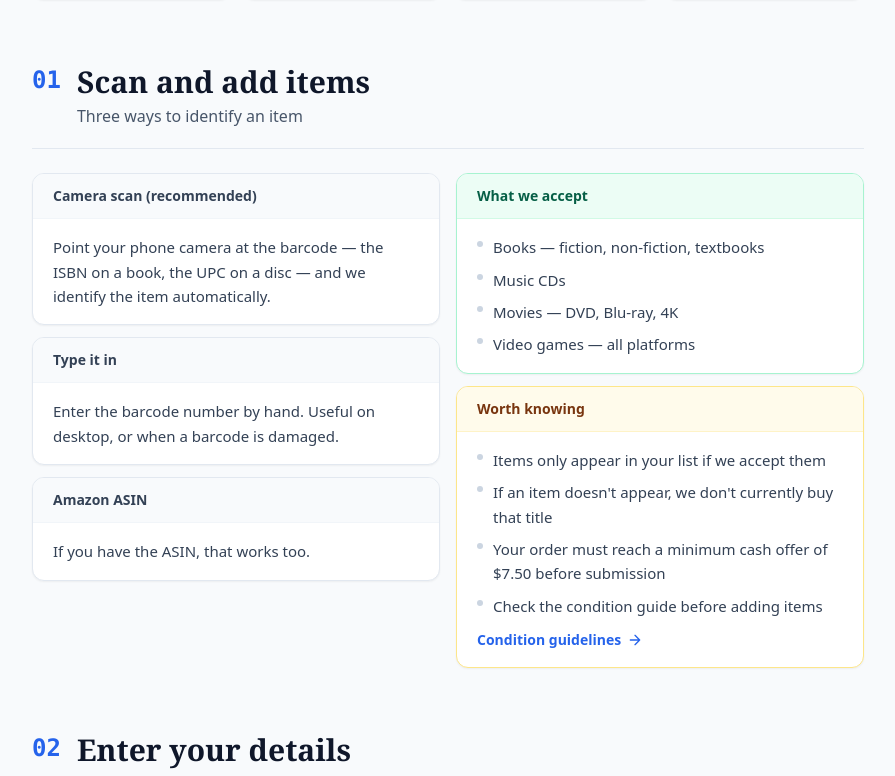
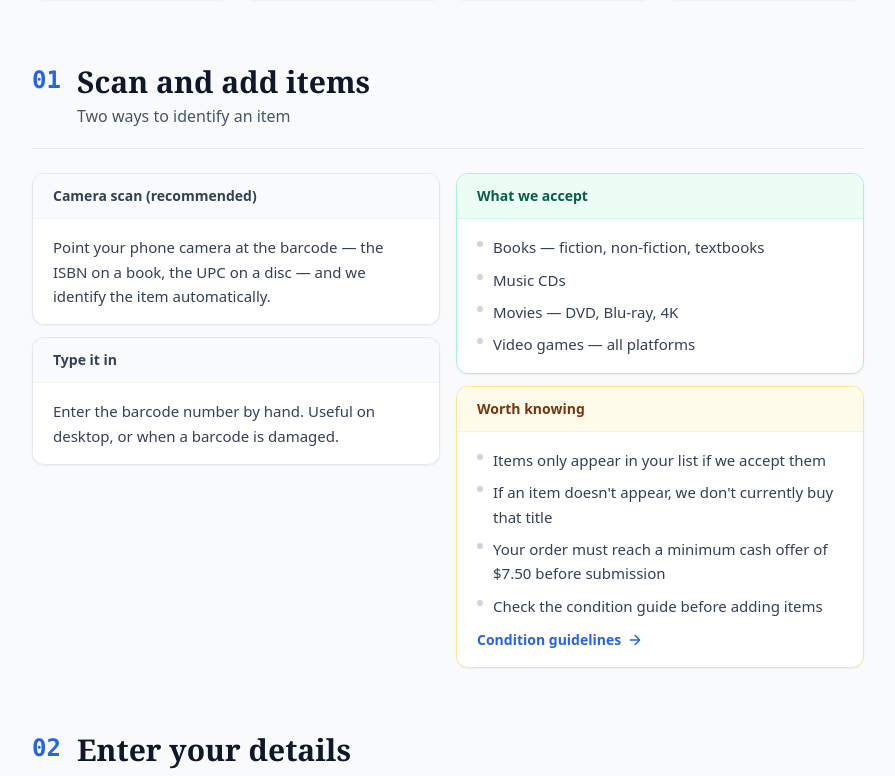
Before and after one commit to teskapnj/new-book-marketplace, a Next.js app: page /seller-guide in a window 1280 px wide. Shown: the part 782-1558 px from the top of the page, without its empty margins (192-1087 px from the left). Built offline with nearby package versions, Linux system fonts and the light colour scheme; no server answers.

Commit message:
Remove visible ASIN instructions

```diff
--- a/app/help/page.tsx
+++ b/app/help/page.tsx
@@ -29,7 +29,7 @@ const GROUPS: Group[] = [
       },
       {
         q: "What can I scan?",
-        a: "The ISBN on a book, the UPC on a CD, DVD, Blu-ray, 4K disc, or game. Amazon ASINs work too. If a barcode is damaged, type the number in instead.",
+        a: "The ISBN on a book, or the UPC on a CD, DVD, Blu-ray, 4K disc, or game. If a barcode is damaged, type the number in instead.",
       },
       {
         q: "What do you buy?",
--- a/app/seller-guide/page.tsx
+++ b/app/seller-guide/page.tsx
@@ -195,7 +195,7 @@ export default function SellerGuidePage() {
 
         {/* ---------- ADIM 1 ---------- */}
         <section id="scan" className="mb-16 scroll-mt-8">
-          <StepHeading n="01" title="Scan and add items" blurb="Three ways to identify an item" />
+          <StepHeading n="01" title="Scan and add items" blurb="Two ways to identify an item" />
 
           <div className="mt-6 grid gap-4 md:grid-cols-2 md:items-start">
             <div className="space-y-3">
@@ -205,9 +205,6 @@ export default function SellerGuidePage() {
               </Card>
               <Card title="Type it in">
                 Enter the barcode number by hand. Useful on desktop, or when a barcode is damaged.
-              </Card>
-              <Card title="Amazon ASIN">
-                If you have the ASIN, that works too.
               </Card>
             </div>
 
```
